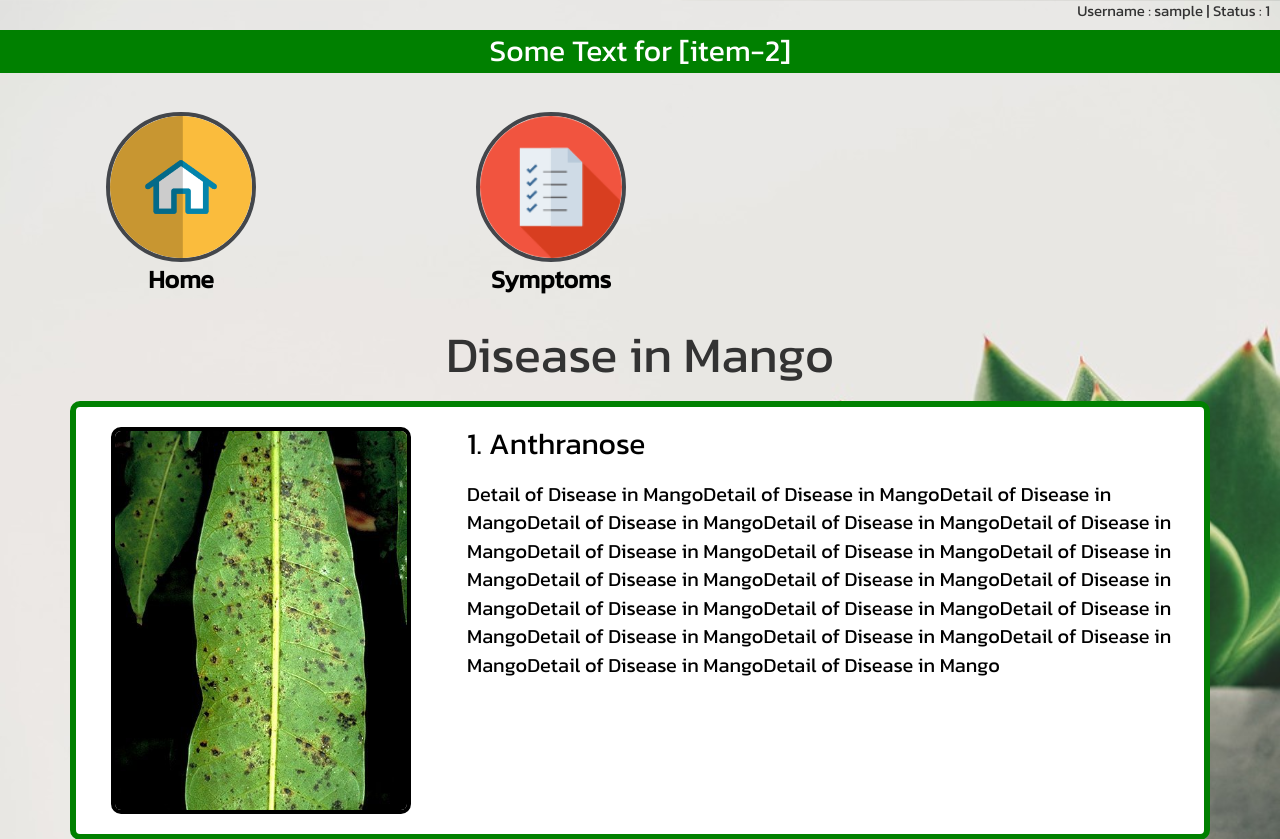
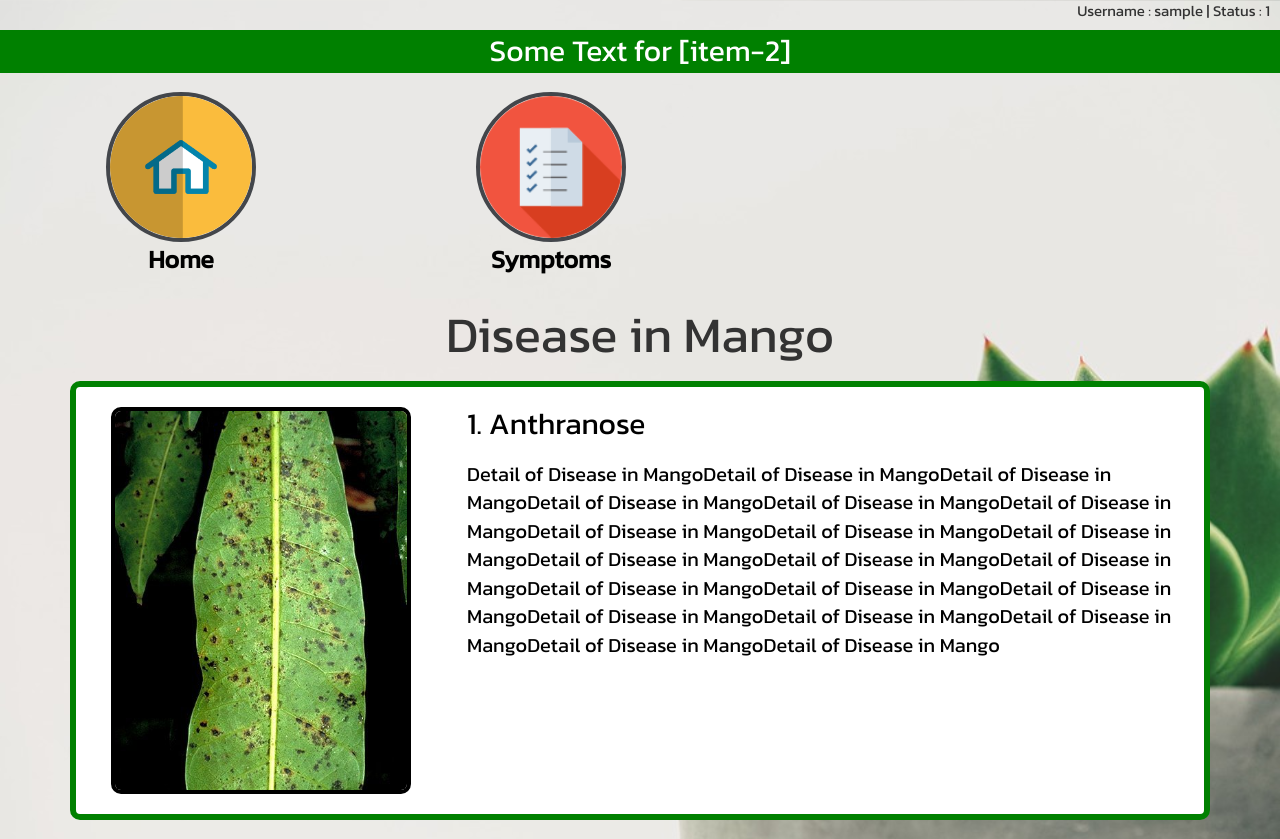
Before and after one commit to Maxcs318/plant_disease, a PHP site: page /plant/Aboutplant/Disease.php in a window 1280 px wide. Shown: the top 839 px of the page. Run offline with PHP 8.4, Linux system fonts and the light colour scheme; the visitor is signed in with stand-in values (Sample User, id 1).

Commit message:
<p> slide shake

```diff
--- a/Aboutplant/Disease.php
+++ b/Aboutplant/Disease.php
@@ -24,14 +24,14 @@
 
     </div>
     <!-- slide text -->
-    <div class="row" style="margin-bottom: 70px;">
+    <div class="row">
         <p class="item-1 ">EXPERT SYSTEM FOR PLANT DISEASE CLASSIFICATION [item-1]</p>
         <p class="item-2 ">Some Text for [item-2]</p>
         <p class="item-3 ">Some Text for [item-3]</p>
     </div>
     <!-- end slide text -->
 
-    <div class="container">
+    <div class="container" style="margin-top: 50px;">
         <!-- home button -->
         <div class="col-xs-4 col-md-4">
 
--- a/Aboutplant/Symptoms.php
+++ b/Aboutplant/Symptoms.php
@@ -25,14 +25,14 @@
 
    </div>
    <!-- slide text -->
-   <div class="row" style="margin-bottom: 70px;">
+   <div class="row">
       <p class="item-1 ">EXPERT SYSTEM FOR PLANT DISEASE CLASSIFICATION [item-1]</p>
       <p class="item-2 ">Some Text for [item-2]</p>
       <p class="item-3 ">Some Text for [item-3]</p>
    </div>
    <!-- end slide text -->
 
-   <div class="container">
+   <div class="container" style="margin-top: 50px;">
       <!-- home button -->
       <div class="col-xs-4 col-md-4">
 
--- a/Classification/classification_list_person.php
+++ b/Classification/classification_list_person.php
@@ -29,7 +29,7 @@ error_reporting(E_ALL ^ E_NOTICE); ?>
     <!--end user id top -->
 
     <!-- slide text -->
-    <div class="row" style="margin-bottom: 100px;">
+    <div class="row">
         <p class="item-1 ">EXPERT SYSTEM FOR PLANT DISEASE CLASSIFICATION [item-1]</p>
         <p class="item-2 ">Some Text for [item-2]</p>
         <p class="item-3 ">Some Text for [item-3]</p>
```
